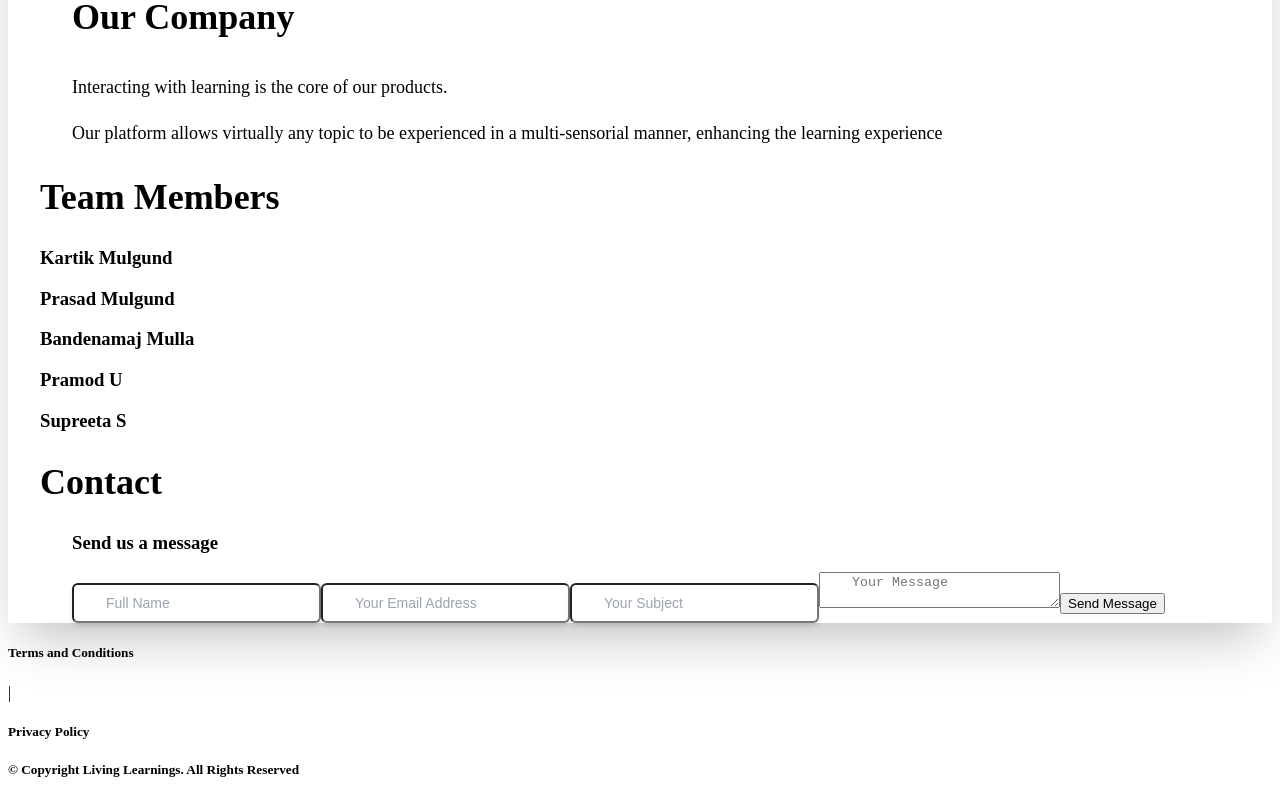
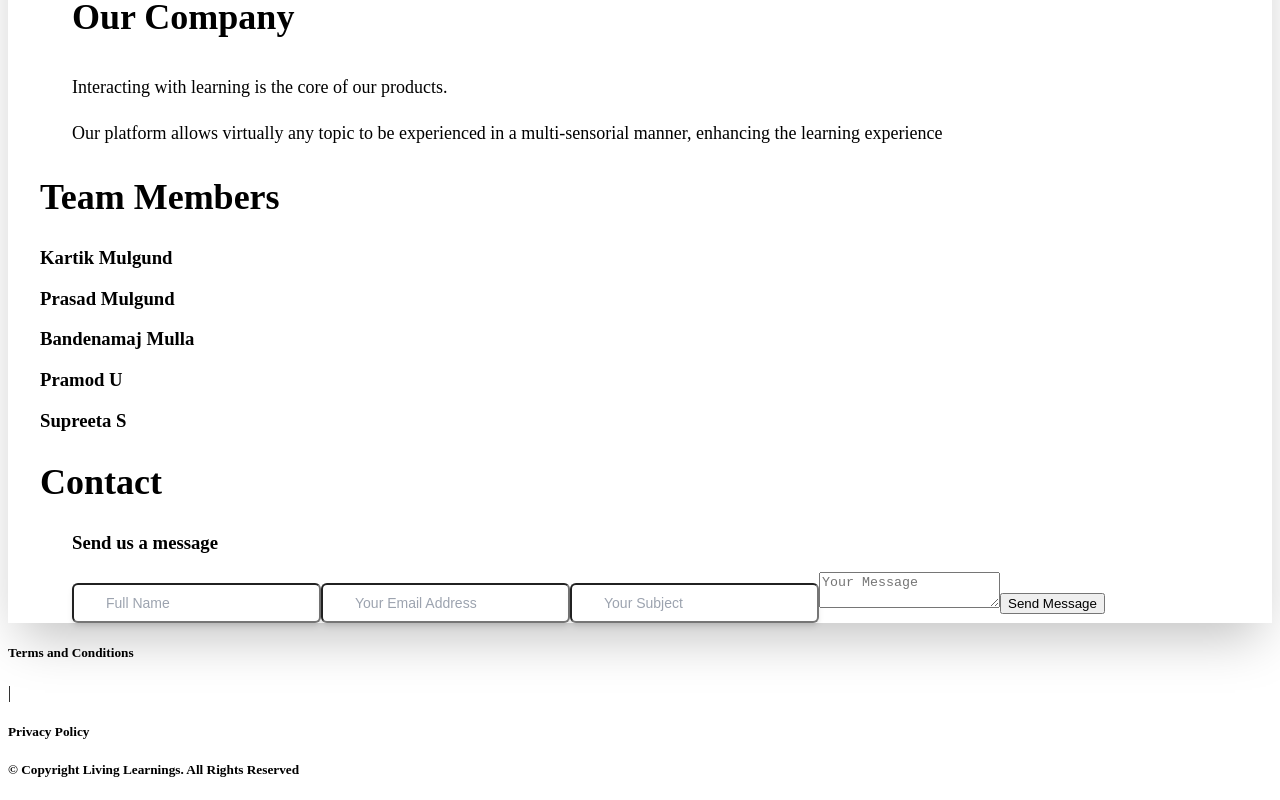
Before and after one commit to minakshinayak123-git/livinglearnings, a Next.js app: page / in a window 1280 px wide. Shown: the part 2456-3256 px from the top of the page. Built offline with nearby package versions, Linux system fonts and the light colour scheme.

Commit message:
fixed card layout-2

```diff
--- a/components/Contact.js
+++ b/components/Contact.js
@@ -42,7 +42,7 @@ const Contact = ({ placeholder }) => {
               value={message}
               onChange={(e) => setMessage(e.target.value)}
               placeholder={placeholder || 'Your Message'}
-              className='flex-grow py-6 px-6 lg:px-8 rounded-md shadow-md outline-none text-sm text-gray-400 placeholder-gray-400'
+              className='flex-grow py-6 px-8 rounded-md shadow-md outline-none text-sm text-gray-400 placeholder-gray-400'
             />
 
             <button className='flex-grow text-sm text-white bg-blue-700 px-10 py-3  font-semibold rounded-lg mt-5'>
```
